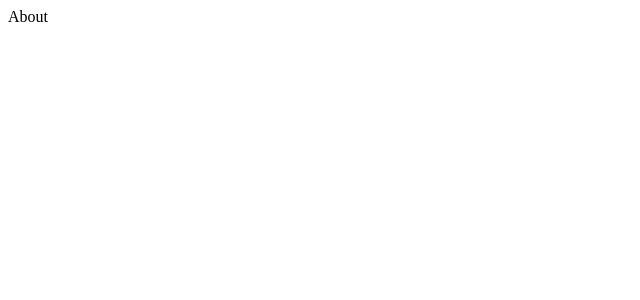
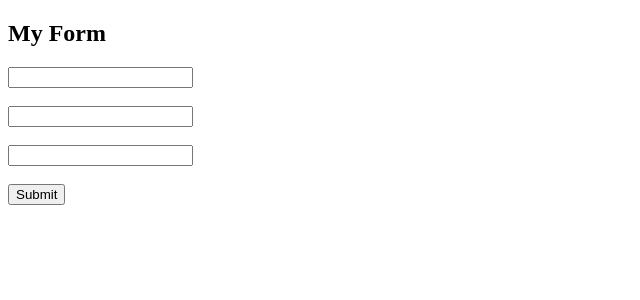
Before and after one commit to Asad-Yaqob/MyFirstReactProject, a React (Vite) app: page /about in a window 1280 px wide. Shown: the top 300 px of the page, without its empty margins (0-640 px from the left). Built offline with nearby package versions, Linux system fonts and the light colour scheme.

Commit message:
form_validation and previous_state

```diff
--- a/package.json
+++ b/package.json
@@ -14,6 +14,7 @@
     "axios": "^1.7.3",
     "react": "^18.3.1",
     "react-dom": "^18.3.1",
+    "react-hook-form": "^7.53.0",
     "react-redux": "^9.1.2",
     "react-router-dom": "^6.26.1"
   },
--- a/src/App.jsx
+++ b/src/App.jsx
@@ -1,7 +1,6 @@
 import React, { createContext, useState } from "react";
-import { BrowserRouter, Route, Routes } from "react-router-dom";
-import Home from "./Router/Home";
-import About from "./Router/About";
+import Form from "./Form";
+
 
 export const myData = createContext();
 
@@ -10,12 +9,14 @@ const App = () => {
   // let [count, setCount] = useState(0);
   return (
     <myData.Provider value={{data : score}} >
-    <BrowserRouter>
+    {/* <BrowserRouter>
     <Routes>
       <Route path='/home' element={<Home />}></Route>
       <Route path='/about' element={<About />}></Route>
     </Routes>
-    </BrowserRouter>
+    </BrowserRouter> */}
+    {/* <PreviousState /> */}
+    <Form />
      </ myData.Provider>
   )
 }
--- /dev/null
+++ b/src/Form.jsx
@@ -0,0 +1,39 @@
+import React from 'react'
+import { useForm } from 'react-hook-form';
+
+const Form = () => {
+    const {register, handleSubmit, formState:{errors}} = useForm();
+    const onSubmit = (data) => {
+     console.log(data);
+    }
+  return (
+    <>
+    <h2>My Form</h2>
+    <form onClick={handleSubmit(onSubmit)} >
+        <input type="text" {...register('name',
+           {required: 'Please enter a name...'}
+        )} /> <br /> {errors.name && <p>{errors.name.message}</p>} <br />
+        <input type="email" {...register('email',
+            {required: 'Please enter email...',
+                pattern: {
+                    value: /^[^\s@]+@[^\s@]+\.[^/s@]+$/,
+                    message: 'Invalid Email Address'
+                }
+            }
+        )} /> <br /> {errors.email && <p>{errors.email.message}</p>} <br />
+        <input type="passwrod" {...register('password',
+            {
+                required: 'Please enter password...',
+                minLength:{
+                    value: 6,
+                    message: 'Password must be greater than 6 letters..'
+                }
+            }
+        )} /> <br /> {errors.password && <p>{errors.password.message}</p>} <br />
+        <button type='submit' >Submit</button>
+    </form>
+    </>
+  )
+}
+
+export default Form
```
Also changed, not shown: src/PreviousState.jsx (added, +20 -0 lines), 1 other file (tests, documents, lock files or other folders).
